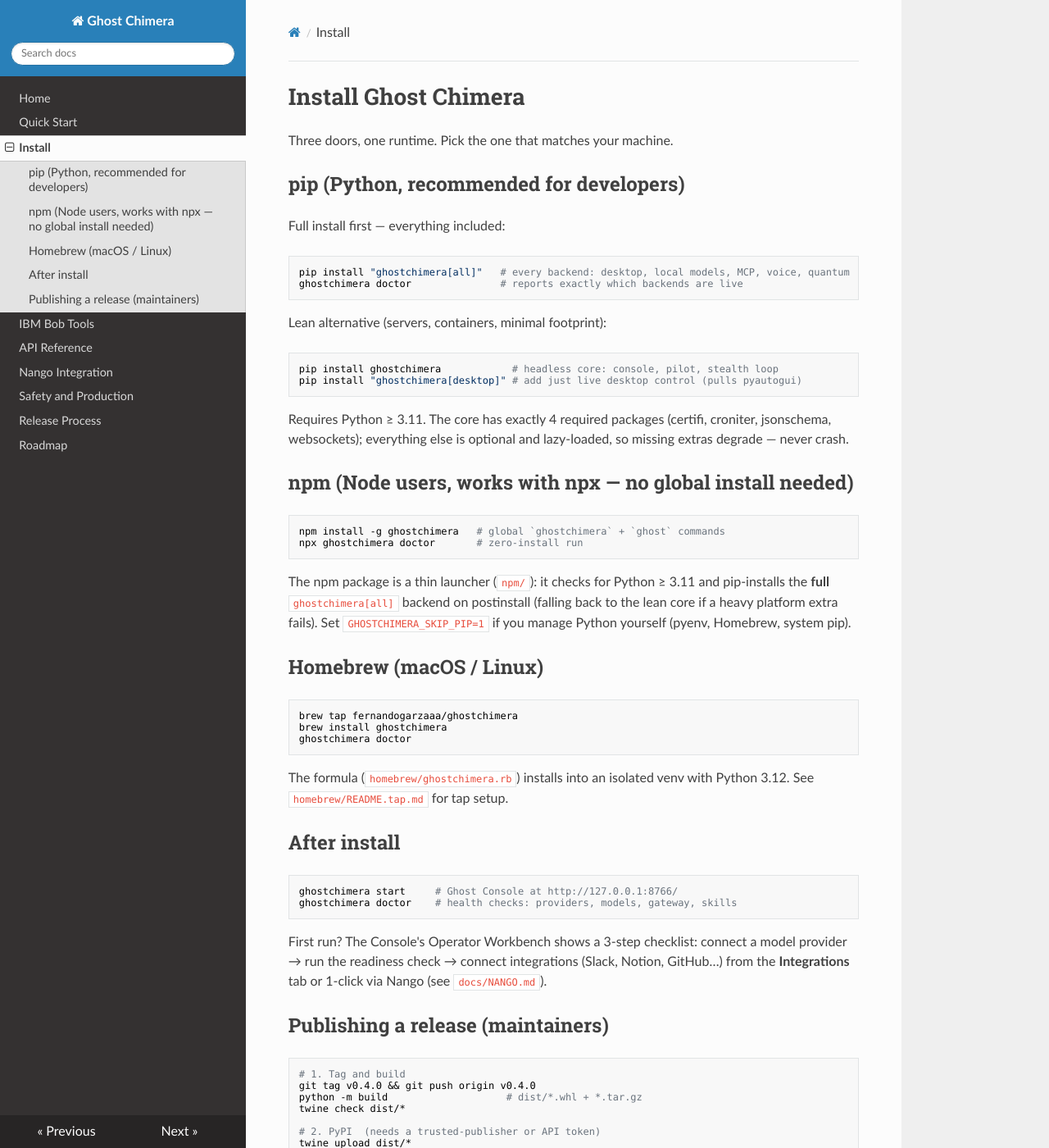
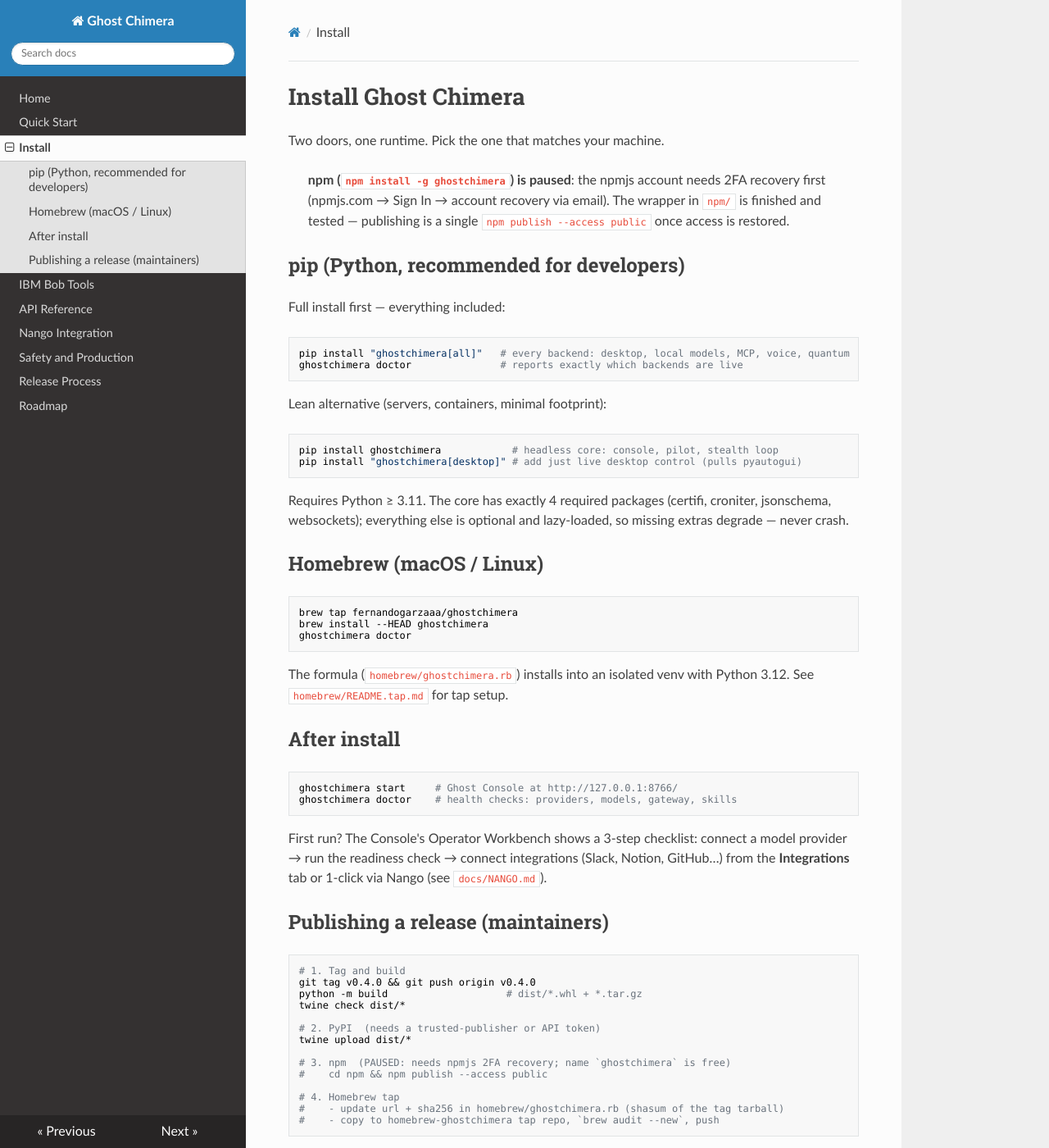
Before and after one commit to fernandogarzaaa/GHOST-Chimera, an MkDocs documentation site: the page built from docs/INSTALL.md, in a window 1280 px wide and 1400 px high. Shown: the whole window at 82% size. Built offline with MkDocs 1.6.1, drawn with Linux system fonts in a browser that asks for light colours; nearby versions of some CDN libraries; some of the changed text lies outside the part shown.

Commit message:
docs: brew+PyPI only installs; npm paused pending account recovery (#31)
Co-authored-by: fernandogarzaaa <fernandogarzaaa@users.noreply.github.com>

````diff
--- a/docs/INSTALL.md
+++ b/docs/INSTALL.md
@@ -1,6 +1,11 @@
 # Install Ghost Chimera
 
-Three doors, one runtime. Pick the one that matches your machine.
+Two doors, one runtime. Pick the one that matches your machine.
+
+> **npm (`npm install -g ghostchimera`) is paused**: the npmjs account needs
+> 2FA recovery first (npmjs.com → Sign In → account recovery via email).
+> The wrapper in `npm/` is finished and tested — publishing is a single
+> `npm publish --access public` once access is restored.
 
 ## pip (Python, recommended for developers)
 
@@ -22,24 +27,11 @@
 (certifi, croniter, jsonschema, websockets); everything else is optional
 and lazy-loaded, so missing extras degrade — never crash.
 
-## npm (Node users, works with npx — no global install needed)
-
-```bash
-npm install -g ghostchimera   # global `ghostchimera` + `ghost` commands
-npx ghostchimera doctor       # zero-install run
-```
-
-The npm package is a thin launcher (`npm/`): it checks for Python ≥ 3.11
-and pip-installs the **full** `ghostchimera[all]` backend on postinstall
-(falling back to the lean core if a heavy platform extra fails).
-Set `GHOSTCHIMERA_SKIP_PIP=1` if you manage Python yourself
-(pyenv, Homebrew, system pip).
-
 ## Homebrew (macOS / Linux)
 
 ```bash
 brew tap fernandogarzaaa/ghostchimera
-brew install ghostchimera
+brew install --HEAD ghostchimera
 ghostchimera doctor
 ```
 
@@ -69,8 +61,8 @@
 # 2. PyPI  (needs a trusted-publisher or API token)
 twine upload dist/*
 
-# 3. npm  (needs `npm login`; name `ghostchimera` is currently free)
-cd npm && npm version 0.4.0-beta --no-git-tag-version && npm publish --access public
+# 3. npm  (PAUSED: needs npmjs 2FA recovery; name `ghostchimera` is free)
+#    cd npm && npm publish --access public
 
 # 4. Homebrew tap
 #    - update url + sha256 in homebrew/ghostchimera.rb (shasum of the tag tarball)
````
Also changed, not shown: README.md (+2 -3 lines).
